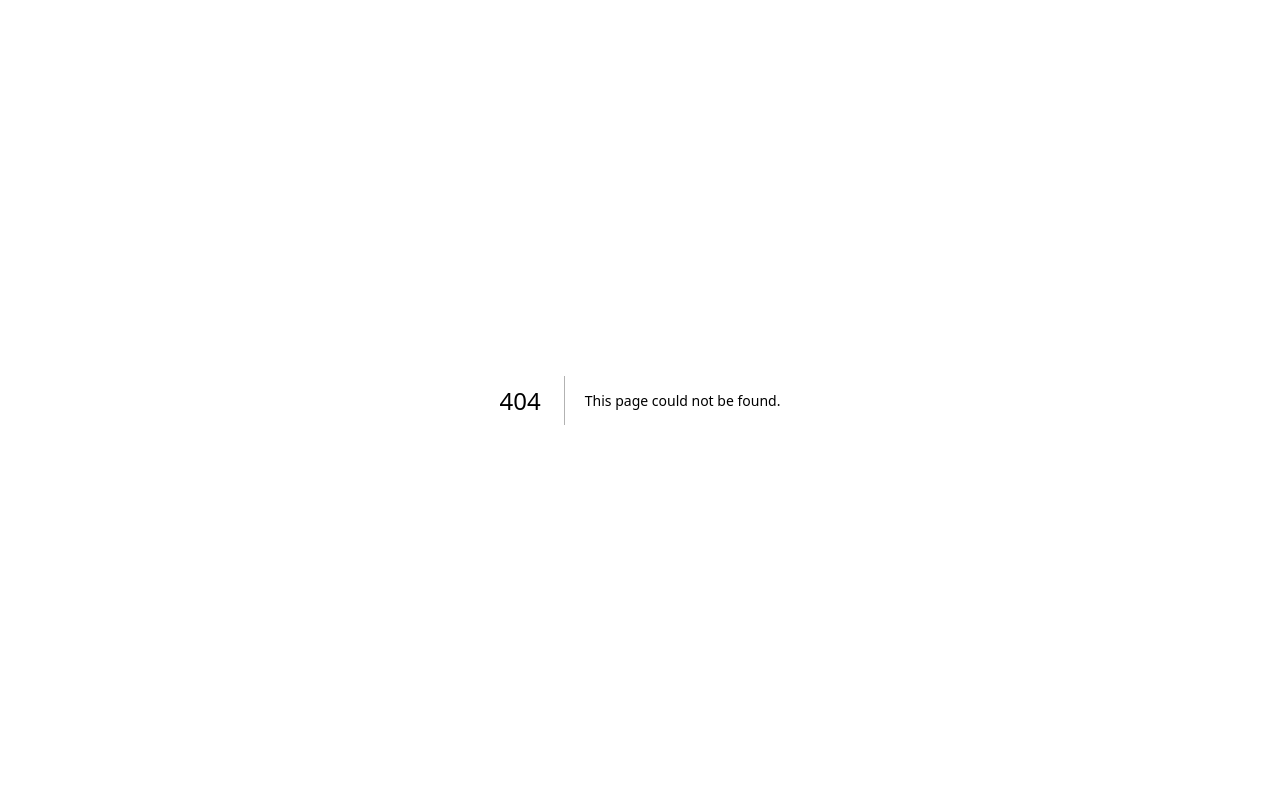
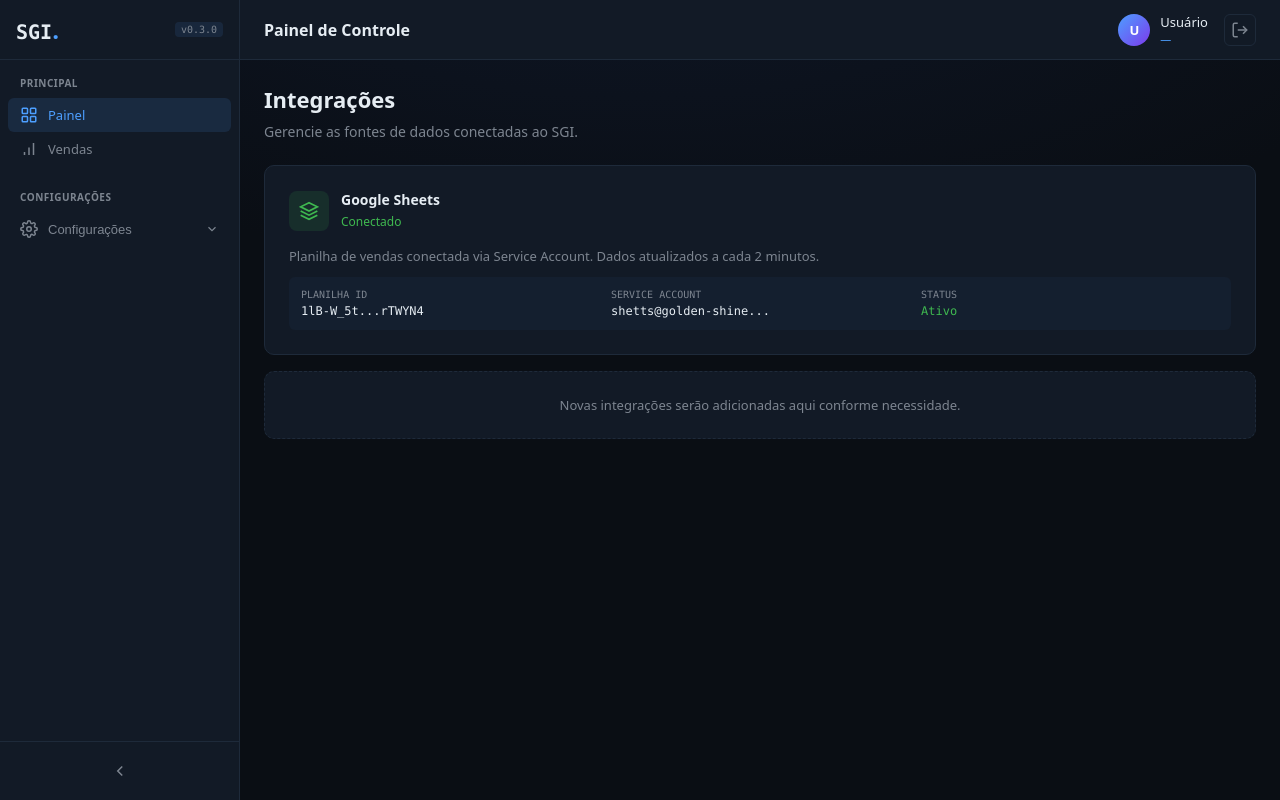
Before and after one commit to clautoncs/sgi, a Next.js app: page /dashboard/configuracoes/integracoes in a window 1280 px wide. Before the commit this address had no page. Built offline with nearby package versions, Linux system fonts and the light colour scheme; no server answers.

Commit message:
refactor: reorganizar sidebar - Vendas no principal, Metas e Integrações dentro de Configurações

```diff
--- /dev/null
+++ b/app/dashboard/configuracoes/integracoes/page.tsx
@@ -0,0 +1,83 @@
+"use client";
+
+export default function IntegracoesPage() {
+  return (
+    <div>
+      <h1 style={{ fontSize: "22px", fontWeight: 700, color: "var(--text)", marginBottom: "8px" }}>
+        Integrações
+      </h1>
+      <p style={{ fontSize: "14px", color: "var(--muted)", marginBottom: "24px" }}>
+        Gerencie as fontes de dados conectadas ao SGI.
+      </p>
+
+      <div style={{
+        background: "var(--surface)",
+        border: "1px solid var(--line)",
+        borderRadius: "10px",
+        padding: "24px",
+      }}>
+        <div style={{ display: "flex", alignItems: "center", gap: "12px", marginBottom: "16px" }}>
+          <div style={{
+            width: "40px",
+            height: "40px",
+            borderRadius: "8px",
+            background: "rgba(63, 185, 80, 0.12)",
+            display: "flex",
+            alignItems: "center",
+            justifyContent: "center",
+          }}>
+            <svg viewBox="0 0 24 24" fill="none" stroke="#3fb950" strokeWidth="2" width="20" height="20">
+              <path d="M12 2L2 7l10 5 10-5-10-5z"/>
+              <path d="M2 17l10 5 10-5"/>
+              <path d="M2 12l10 5 10-5"/>
+            </svg>
+          </div>
+          <div>
+            <h3 style={{ fontSize: "14px", fontWeight: 600, color: "var(--text)" }}>Google Sheets</h3>
+            <span style={{ fontSize: "12px", color: "var(--ok)" }}>Conectado</span>
+          </div>
+        </div>
+        <p style={{ fontSize: "13px", color: "var(--muted)", marginBottom: "12px" }}>
+          Planilha de vendas conectada via Service Account. Dados atualizados a cada 2 minutos.
+        </p>
+        <div style={{
+          display: "grid",
+          gridTemplateColumns: "repeat(auto-fit, minmax(200px, 1fr))",
+          gap: "12px",
+          padding: "12px",
+          background: "rgba(77, 159, 255, 0.04)",
+          borderRadius: "6px",
+          fontSize: "12px",
+          color: "var(--muted)",
+          fontFamily: "var(--mono)",
+        }}>
+          <div>
+            <span style={{ display: "block", fontSize: "10px", textTransform: "uppercase", marginBottom: "4px" }}>Planilha ID</span>
+            <span style={{ color: "var(--text)" }}>1lB-W_5t...rTWYN4</span>
+          </div>
+          <div>
+            <span style={{ display: "block", fontSize: "10px", textTransform: "uppercase", marginBottom: "4px" }}>Service Account</span>
+            <span style={{ color: "var(--text)" }}>shetts@golden-shine...</span>
+          </div>
+          <div>
+            <span style={{ display: "block", fontSize: "10px", textTransform: "uppercase", marginBottom: "4px" }}>Status</span>
+            <span style={{ color: "var(--ok)" }}>Ativo</span>
+          </div>
+        </div>
+      </div>
+
+      <div style={{
+        background: "var(--surface)",
+        border: "1px dashed var(--line)",
+        borderRadius: "10px",
+        padding: "24px",
+        marginTop: "16px",
+        textAlign: "center",
+      }}>
+        <p style={{ fontSize: "13px", color: "var(--muted)" }}>
+          Novas integrações serão adicionadas aqui conforme necessidade.
+        </p>
+      </div>
+    </div>
+  );
+}
--- a/app/dashboard/dashboard.css
+++ b/app/dashboard/dashboard.css
@@ -501,3 +501,69 @@
     display: none;
   }
 }
+
+/* ============================================================
+   Sidebar Expandable Menu (Configurações)
+   ============================================================ */
+
+.nav-item--expandable {
+  display: flex;
+  align-items: center;
+  gap: 10px;
+  padding: 8px 12px;
+  border-radius: 6px;
+  color: var(--muted);
+  text-decoration: none;
+  font-size: 13px;
+  font-weight: 500;
+  transition: all 0.15s ease;
+  cursor: pointer;
+  background: none;
+  border: none;
+  width: 100%;
+  text-align: left;
+}
+
+.nav-item--expandable:hover {
+  background: rgba(77, 159, 255, 0.08);
+  color: var(--text);
+}
+
+.nav-item__arrow {
+  margin-left: auto;
+  transition: transform 0.2s ease;
+  flex-shrink: 0;
+}
+
+.nav-item__arrow--open {
+  transform: rotate(180deg);
+}
+
+.nav-submenu {
+  padding-left: 12px;
+  margin-top: 2px;
+}
+
+.nav-item--sub {
+  display: flex;
+  align-items: center;
+  gap: 10px;
+  padding: 6px 12px;
+  border-radius: 6px;
+  color: var(--muted);
+  text-decoration: none;
+  font-size: 12px;
+  font-weight: 500;
+  transition: all 0.15s ease;
+  cursor: pointer;
+}
+
+.nav-item--sub:hover {
+  background: rgba(77, 159, 255, 0.08);
+  color: var(--text);
+}
+
+.nav-item--sub .nav-item__icon {
+  width: 15px;
+  height: 15px;
+}
--- a/app/dashboard/layout.tsx
+++ b/app/dashboard/layout.tsx
@@ -10,6 +10,7 @@ export default function DashboardLayout({
 }) {
   const { data: session } = useSession();
   const [sidebarOpen, setSidebarOpen] = useState(true);
+  const [configOpen, setConfigOpen] = useState(false);
   const user = session?.user as any;
 
   return (
@@ -42,20 +43,45 @@ export default function DashboardLayout({
               </svg>
               {sidebarOpen && <span>Vendas</span>}
             </a>
-            <a href="/dashboard/configuracoes/metas" className="nav-item">
+          </div>
+
+          <div className="nav-section">
+            <span className="nav-section__title">Configurações</span>
+            <button
+              className="nav-item nav-item--expandable"
+              onClick={() => setConfigOpen(!configOpen)}
+            >
+              <svg className="nav-item__icon" viewBox="0 0 24 24" fill="none" stroke="currentColor" strokeWidth="2">
+                <circle cx="12" cy="12" r="3"/>
+                <path d="M19.4 15a1.65 1.65 0 0 0 .33 1.82l.06.06a2 2 0 0 1 0 2.83 2 2 0 0 1-2.83 0l-.06-.06a1.65 1.65 0 0 0-1.82-.33 1.65 1.65 0 0 0-1 1.51V21a2 2 0 0 1-2 2 2 2 0 0 1-2-2v-.09A1.65 1.65 0 0 0 9 19.4a1.65 1.65 0 0 0-1.82.33l-.06.06a2 2 0 0 1-2.83 0 2 2 0 0 1 0-2.83l.06-.06A1.65 1.65 0 0 0 4.68 15a1.65 1.65 0 0 0-1.51-1H3a2 2 0 0 1-2-2 2 2 0 0 1 2-2h.09A1.65 1.65 0 0 0 4.6 9a1.65 1.65 0 0 0-.33-1.82l-.06-.06a2 2 0 0 1 0-2.83 2 2 0 0 1 2.83 0l.06.06A1.65 1.65 0 0 0 9 4.68a1.65 1.65 0 0 0 1-1.51V3a2 2 0 0 1 2-2 2 2 0 0 1 2 2v.09a1.65 1.65 0 0 0 1 1.51 1.65 1.65 0 0 0 1.82-.33l.06-.06a2 2 0 0 1 2.83 0 2 2 0 0 1 0 2.83l-.06.06A1.65 1.65 0 0 0 19.4 9a1.65 1.65 0 0 0 1.51 1H21a2 2 0 0 1 2 2 2 2 0 0 1-2 2h-.09a1.65 1.65 0 0 0-1.51 1z"/>
+              </svg>
+              {sidebarOpen && (
+                <>
+                  <span>Configurações</span>
+                  <svg className={`nav-item__arrow ${configOpen ? "nav-item__arrow--open" : ""}`} viewBox="0 0 24 24" fill="none" stroke="currentColor" strokeWidth="2" width="14" height="14">
+                    <path d="M6 9l6 6 6-6"/>
+                  </svg>
+                </>
+              )}
+            </button>
+            {configOpen && sidebarOpen && (
+              <div className="nav-submenu">
+                <a href="/dashboard/configuracoes/metas" className="nav-item nav-item--sub">
                   <svg className="nav-item__icon" viewBox="0 0 24 24" fill="none" stroke="currentColor" strokeWidth="2">
                     <circle cx="12" cy="12" r="10"/><path d="M12 8v8"/><path d="M8 12h8"/>
                   </svg>
-              {sidebarOpen && <span>Metas</span>}
+                  <span>Metas</span>
                 </a>
-            <a href="/dashboard/integrations" className="nav-item">
+                <a href="/dashboard/configuracoes/integracoes" className="nav-item nav-item--sub">
                   <svg className="nav-item__icon" viewBox="0 0 24 24" fill="none" stroke="currentColor" strokeWidth="2">
                     <path d="M12 2L2 7l10 5 10-5-10-5z"/>
                     <path d="M2 17l10 5 10-5"/>
                     <path d="M2 12l10 5 10-5"/>
                   </svg>
-              {sidebarOpen && <span>Integrações</span>}
+                  <span>Integrações</span>
                 </a>
+              </div>
+            )}
           </div>
 
           {user?.role === "sysadmin" && (
@@ -75,13 +101,6 @@ export default function DashboardLayout({
                   <path d="M12 22s8-4 8-10V5l-8-3-8 3v7c0 6 8 10 8 10z"/>
                 </svg>
                 {sidebarOpen && <span>Permissões</span>}
-              </a>
-              <a href="/dashboard/admin/settings" className="nav-item">
-                <svg className="nav-item__icon" viewBox="0 0 24 24" fill="none" stroke="currentColor" strokeWidth="2">
-                  <circle cx="12" cy="12" r="3"/>
-                  <path d="M19.4 15a1.65 1.65 0 0 0 .33 1.82l.06.06a2 2 0 0 1 0 2.83 2 2 0 0 1-2.83 0l-.06-.06a1.65 1.65 0 0 0-1.82-.33 1.65 1.65 0 0 0-1 1.51V21a2 2 0 0 1-2 2 2 2 0 0 1-2-2v-.09A1.65 1.65 0 0 0 9 19.4a1.65 1.65 0 0 0-1.82.33l-.06.06a2 2 0 0 1-2.83 0 2 2 0 0 1 0-2.83l.06-.06A1.65 1.65 0 0 0 4.68 15a1.65 1.65 0 0 0-1.51-1H3a2 2 0 0 1-2-2 2 2 0 0 1 2-2h.09A1.65 1.65 0 0 0 4.6 9a1.65 1.65 0 0 0-.33-1.82l-.06-.06a2 2 0 0 1 0-2.83 2 2 0 0 1 2.83 0l.06.06A1.65 1.65 0 0 0 9 4.68a1.65 1.65 0 0 0 1-1.51V3a2 2 0 0 1 2-2 2 2 0 0 1 2 2v.09a1.65 1.65 0 0 0 1 1.51 1.65 1.65 0 0 0 1.82-.33l.06-.06a2 2 0 0 1 2.83 0 2 2 0 0 1 0 2.83l-.06.06A1.65 1.65 0 0 0 19.4 9a1.65 1.65 0 0 0 1.51 1H21a2 2 0 0 1 2 2 2 2 0 0 1-2 2h-.09a1.65 1.65 0 0 0-1.51 1z"/>
-                </svg>
-                {sidebarOpen && <span>Configurações</span>}
               </a>
             </div>
           )}
```
Lines whose indentation alone changed are shown as unchanged.
